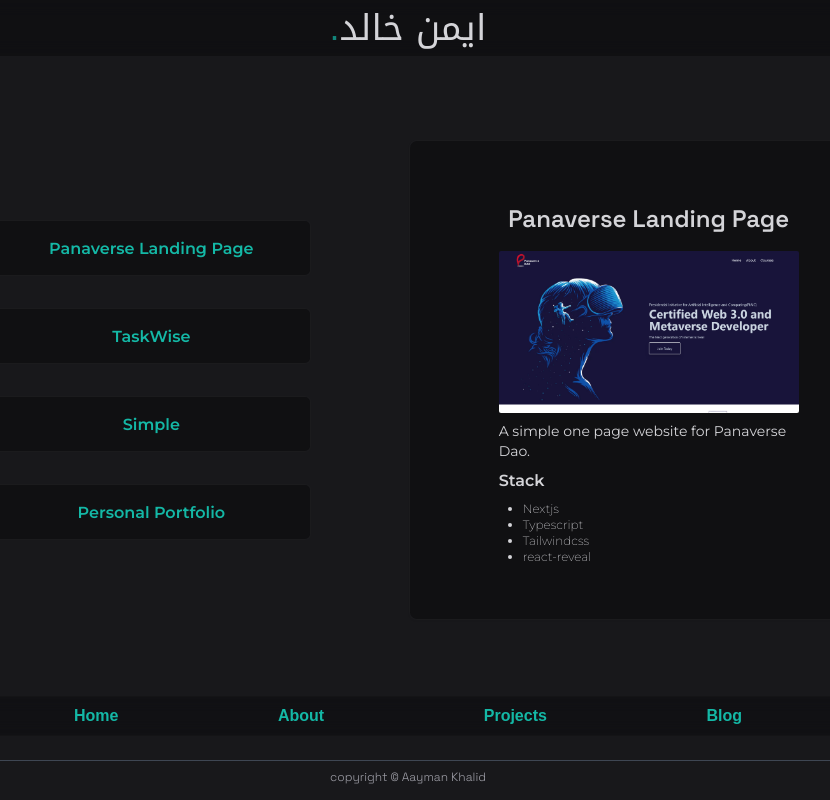
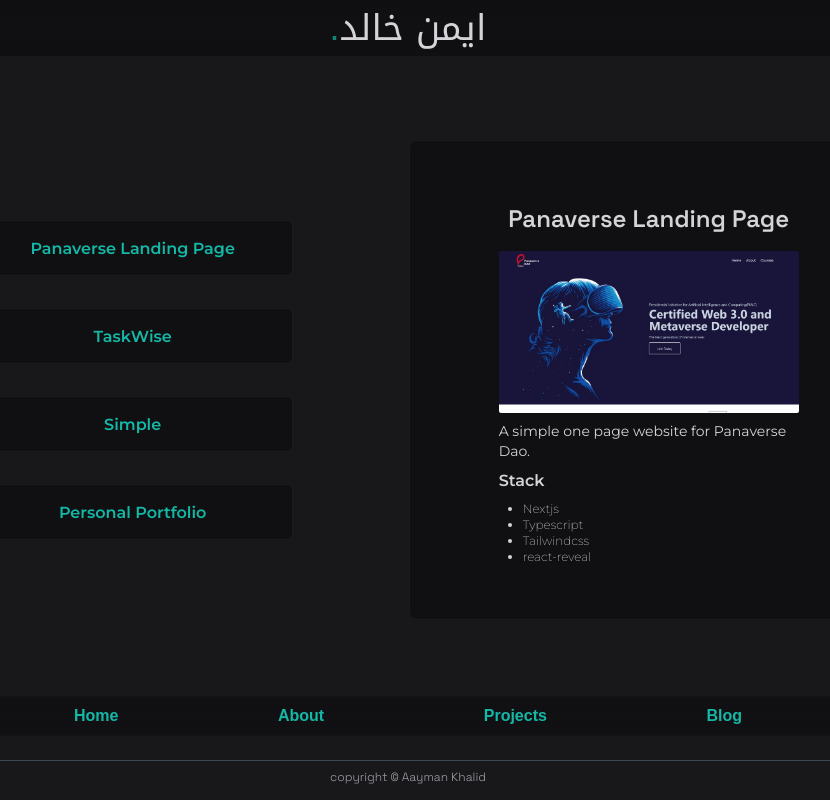
Before and after one commit to Aayman-star/aayman, a Next.js app: page /Projects in a window 1280 px wide. Shown: the whole page, without its empty margins (232-1062 px from the left). Built offline with nearby package versions, Linux system fonts and the light colour scheme; a web font is replaced by a local one.

Commit message:
removed the italic on the name and fixed the position issue on the project

```diff
--- a/src/components/Hero.tsx
+++ b/src/components/Hero.tsx
@@ -48,7 +48,7 @@ const Hero = () => {
               Hello, I am
             </p>
             <h1
-              className={`${monty.className} text-[2.5rem] md:text-[3.25rem] font-semibold italic text-teal-600  md:px-4`}>
+              className={`${monty.className} text-[2.5rem] md:text-[3.25rem] font-semibold  text-teal-600  md:px-4`}>
               Aayman Khalid
             </h1>
             <div className="flex items-center gap-x-1 px-4">
--- a/src/components/Projects.tsx
+++ b/src/components/Projects.tsx
@@ -68,7 +68,7 @@ const Projects = () => {
             initial={{ opacity: 0 }}
             animate={{ opacity: 1 }}
             transition={{ ease: "easeIn", duration: 0.75, delay: 0.5 }}
-            className={`${monty.className} w-full md:w-1/3`}>
+            className={`${monty.className} w-full py-2 md:py-0  flex flex-col items-center md:w-1/3`}>
             {projects.map((project, i) => (
               <button key={i} onClick={() => setId(i)}>
                 <p
```
